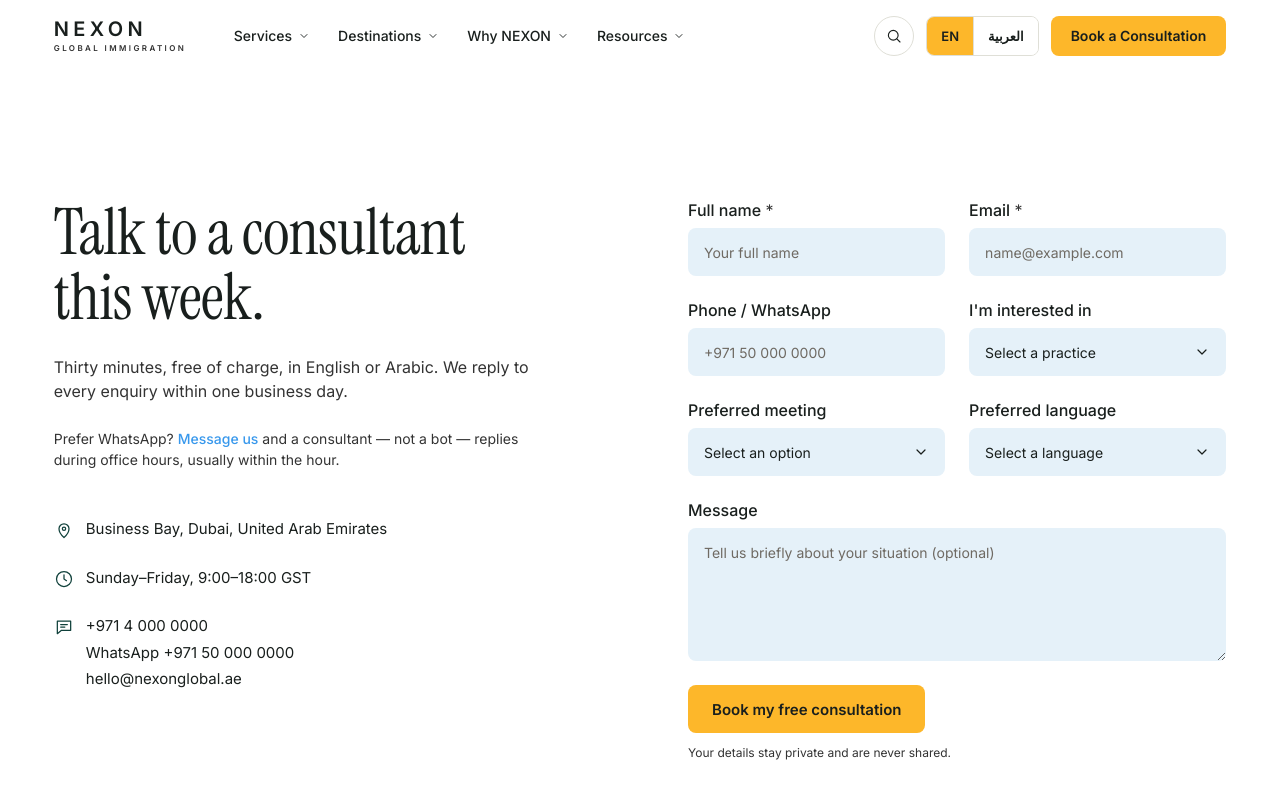
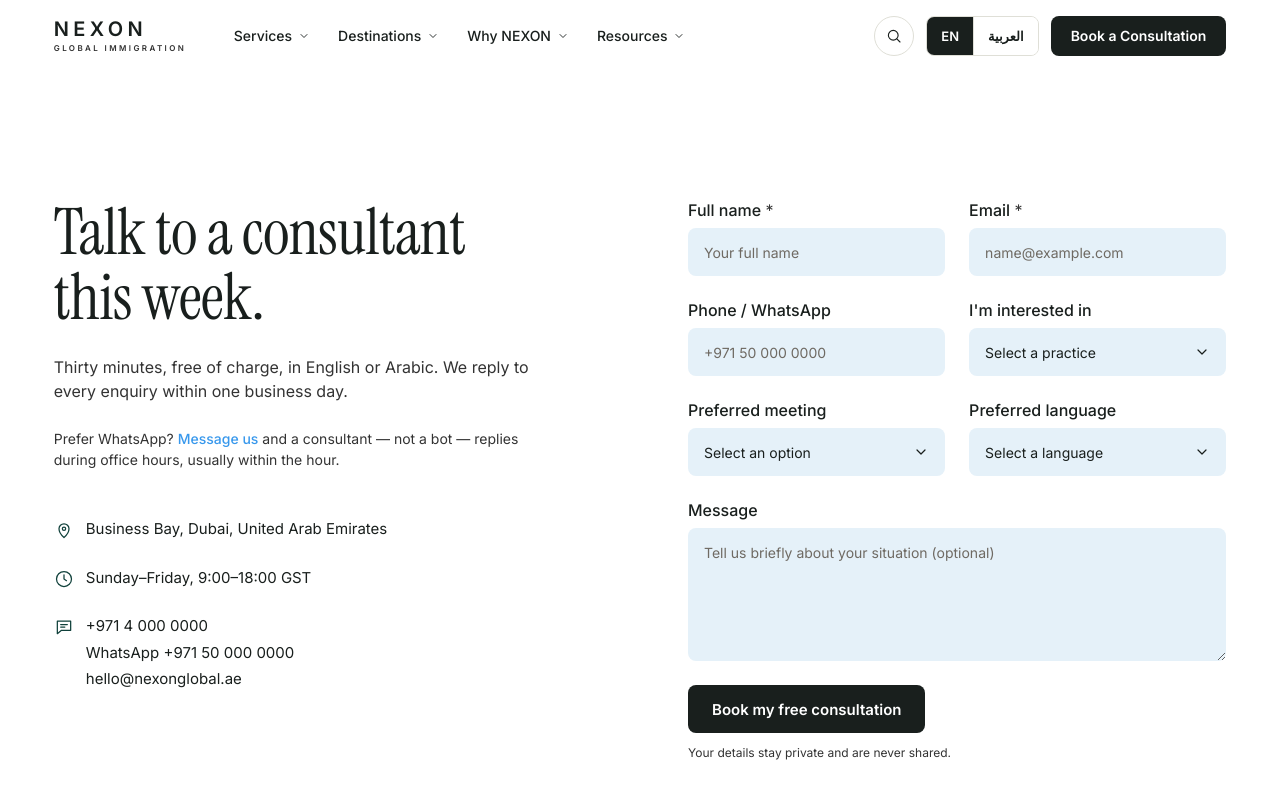
Before and after one commit to TechOptionz/Nexon-Global-2.0, a Next.js app: page /contact in a window 1280 px wide. Shown: the top 800 px of the page. Built offline with nearby package versions, Linux system fonts and the light colour scheme.

Commit message:
feat(styles): update button colors for improved accessibility and consistency

```diff
--- a/src/app/destinations/page.tsx
+++ b/src/app/destinations/page.tsx
@@ -67,8 +67,8 @@ export default function DestinationsPage() {
                   padding: "0 20px",
                   border: "1px solid var(--ink)",
                   borderRadius: 8,
-                  background: filter === f ? "var(--accent)" : "var(--white)",
-                  color: "var(--ink)",
+                  background: filter === f ? "var(--ink)" : "var(--white)",
+                  color: filter === f ? "var(--white)" : "var(--ink)",
                   fontSize: 14,
                   fontWeight: 600,
                   cursor: "pointer",
--- a/src/app/globals.css
+++ b/src/app/globals.css
@@ -297,12 +297,12 @@ img {
 }
 
 .btn--primary {
-  background: var(--accent);
-  color: var(--ink);
+  background: var(--ink);
+  color: var(--white);
 }
 .btn--primary:hover {
-  background: var(--accent-hover);
-  color: var(--ink);
+  background: var(--black);
+  color: var(--white);
 }
 
 .btn--secondary {
@@ -332,7 +332,7 @@ img {
 }
 .btn--outline-ink:hover {
   background: var(--ink);
-  color: var(--accent);
+  color: var(--white);
 }
 .btn--outline-ink.on-sky:hover {
   color: var(--sky);
--- a/src/components/SiteHeader.tsx
+++ b/src/components/SiteHeader.tsx
@@ -112,7 +112,7 @@ export default function SiteHeader({ active }: Props) {
               type="button"
               onClick={() => setLang("en")}
               aria-pressed={!ar}
-              style={{ background: ar ? "var(--white)" : "var(--accent)" }}
+              style={{ background: ar ? "var(--white)" : "var(--ink)", color: ar ? "var(--ink)" : "var(--white)" }}
             >
               EN
             </button>
@@ -120,7 +120,7 @@ export default function SiteHeader({ active }: Props) {
               type="button"
               onClick={() => setLang("ar")}
               aria-pressed={ar}
-              style={{ background: ar ? "var(--accent)" : "var(--white)" }}
+              style={{ background: ar ? "var(--ink)" : "var(--white)", color: ar ? "var(--white)" : "var(--ink)" }}
             >
               العربية
             </button>
@@ -382,14 +382,14 @@ export default function SiteHeader({ active }: Props) {
             <button
               type="button"
               onClick={() => setLang("en")}
-              style={{ flex: 1, background: ar ? "var(--white)" : "var(--accent)", fontSize: 14 }}
+              style={{ flex: 1, background: ar ? "var(--white)" : "var(--ink)", color: ar ? "var(--ink)" : "var(--white)", fontSize: 14 }}
             >
               English
             </button>
             <button
               type="button"
               onClick={() => setLang("ar")}
-              style={{ flex: 1, background: ar ? "var(--accent)" : "var(--white)", fontSize: 14 }}
+              style={{ flex: 1, background: ar ? "var(--ink)" : "var(--white)", color: ar ? "var(--white)" : "var(--ink)", fontSize: 14 }}
             >
               العربية
             </button>
```
